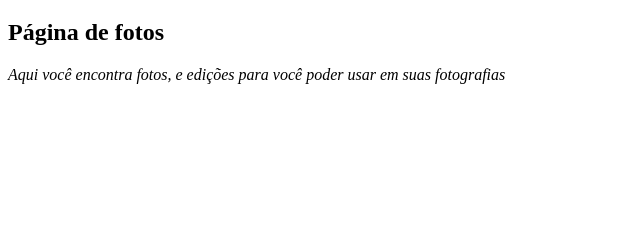
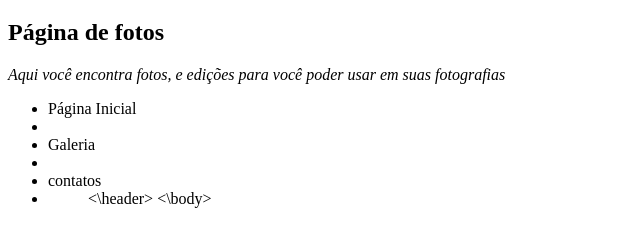
Before and after one commit to ProfMariafabieli02/teste02, a plain HTML site: page index.html in a window 1280 px wide. Shown: the part 61-308 px from the top of the page, without its empty margins (0-640 px from the left). Drawn offline with Linux system fonts and the light colour scheme.

Commit message:
Update index.html

```diff
--- a/index.html
+++ b/index.html
@@ -4,7 +4,7 @@
     <meta charset="UTF-8">
     <meta http-equiv="X-UA-Compatible" content="IE=edge">
     <meta name="viewport" content="width=device-width, initial-scale=1.0">
-    <title>Document</title>
+    <title> programação </title>
 </head>
 <body>
 
@@ -23,3 +23,14 @@
         </em>
     </p>
 </bodY>
+<body>
+<header>
+
+<ul>
+<li> Página Inicial<li>
+<li> Galeria <li>
+<li> contatos <li>
+<ul>
+<\header>
+
+<\body>
```
